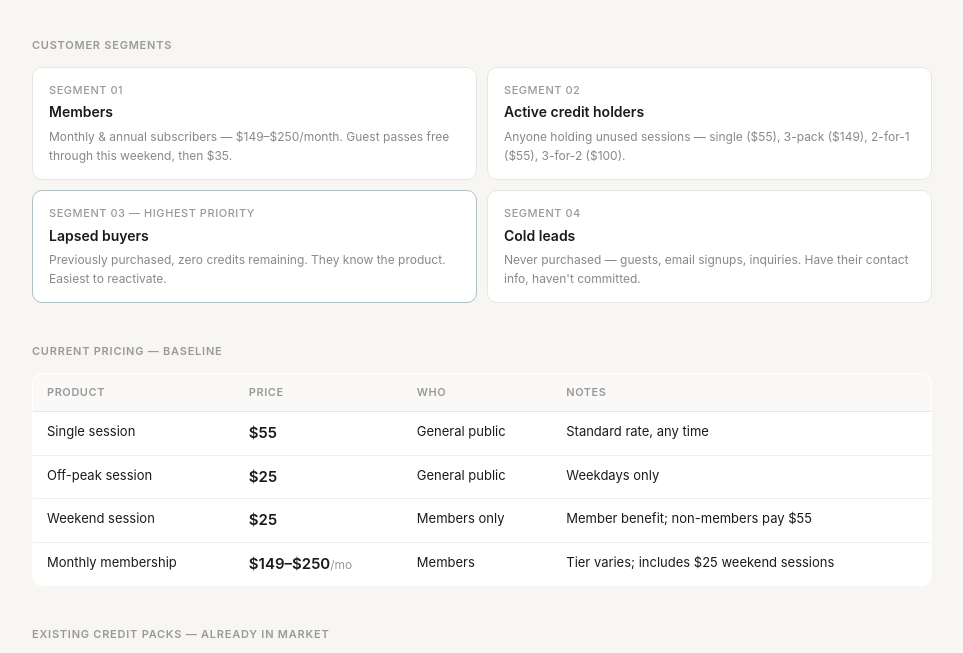
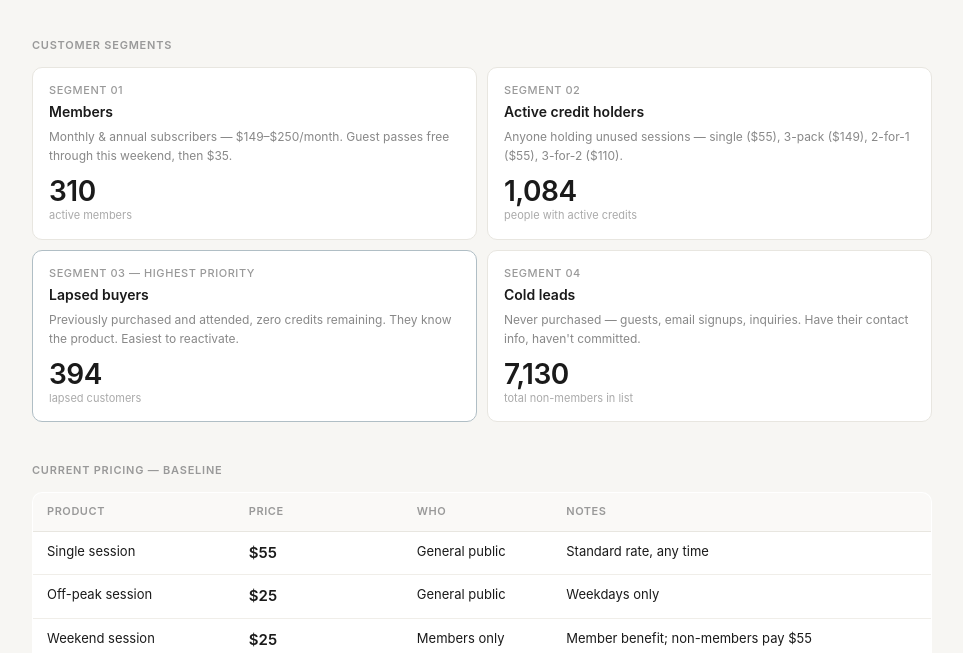
Before and after one commit to ChiefSchvitzer/Lore-Offers-Comms, a plain HTML site: page index.html in a window 1280 px wide. Shown: the part 120-773 px from the top of the page, without its empty margins (158-1121 px from the left). Drawn offline with Linux system fonts and the light colour scheme.

Commit message:
Add files via upload

```diff
--- a/index.html
+++ b/index.html
@@ -206,7 +206,9 @@
   .seg-card.priority { border-color: #b0bec5; border-width: 1.5px; }
   .seg-card-label { font-size: 11px; color: #999; font-weight: 500; margin-bottom: 2px; text-transform: uppercase; letter-spacing: 0.05em; }
   .seg-card-title { font-size: 14px; font-weight: 600; margin-bottom: 3px; }
-  .seg-card-desc { font-size: 12px; color: #888; }
+  .seg-card-desc { font-size: 12px; color: #888; margin-bottom: 12px; }
+  .seg-stat { font-size: 28px; font-weight: 600; letter-spacing: -0.5px; color: #1a1a1a; line-height: 1; }
+  .seg-stat-label { font-size: 11px; color: #aaa; margin-top: 2px; }
 </style>
 </head>
 <body>
@@ -224,21 +226,29 @@
       <div class="seg-card-label">Segment 01</div>
       <div class="seg-card-title">Members</div>
       <div class="seg-card-desc">Monthly &amp; annual subscribers — $149–$250/month. Guest passes free through this weekend, then $35.</div>
+      <div class="seg-stat">310</div>
+      <div class="seg-stat-label">active members</div>
     </div>
     <div class="seg-card">
       <div class="seg-card-label">Segment 02</div>
       <div class="seg-card-title">Active credit holders</div>
-      <div class="seg-card-desc">Anyone holding unused sessions — single ($55), 3-pack ($149), 2-for-1 ($55), 3-for-2 ($100).</div>
+      <div class="seg-card-desc">Anyone holding unused sessions — single ($55), 3-pack ($149), 2-for-1 ($55), 3-for-2 ($110).</div>
+      <div class="seg-stat">1,084</div>
+      <div class="seg-stat-label">people with active credits</div>
     </div>
     <div class="seg-card priority">
       <div class="seg-card-label">Segment 03 — highest priority</div>
       <div class="seg-card-title">Lapsed buyers</div>
-      <div class="seg-card-desc">Previously purchased, zero credits remaining. They know the product. Easiest to reactivate.</div>
+      <div class="seg-card-desc">Previously purchased and attended, zero credits remaining. They know the product. Easiest to reactivate.</div>
+      <div class="seg-stat">394</div>
+      <div class="seg-stat-label">lapsed customers</div>
     </div>
     <div class="seg-card">
       <div class="seg-card-label">Segment 04</div>
       <div class="seg-card-title">Cold leads</div>
       <div class="seg-card-desc">Never purchased — guests, email signups, inquiries. Have their contact info, haven't committed.</div>
+      <div class="seg-stat">7,130</div>
+      <div class="seg-stat-label">total non-members in list</div>
     </div>
   </div>
 
```
